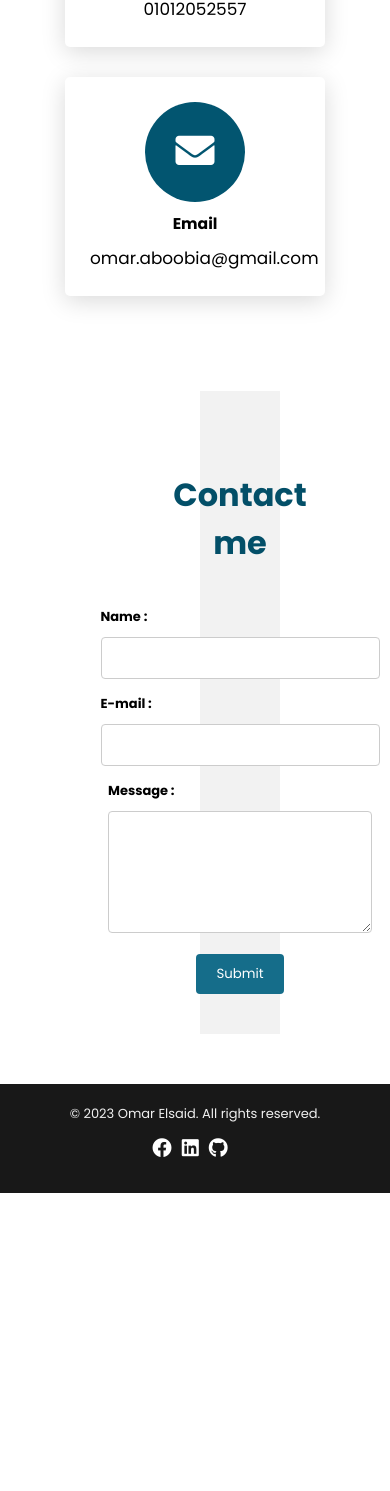
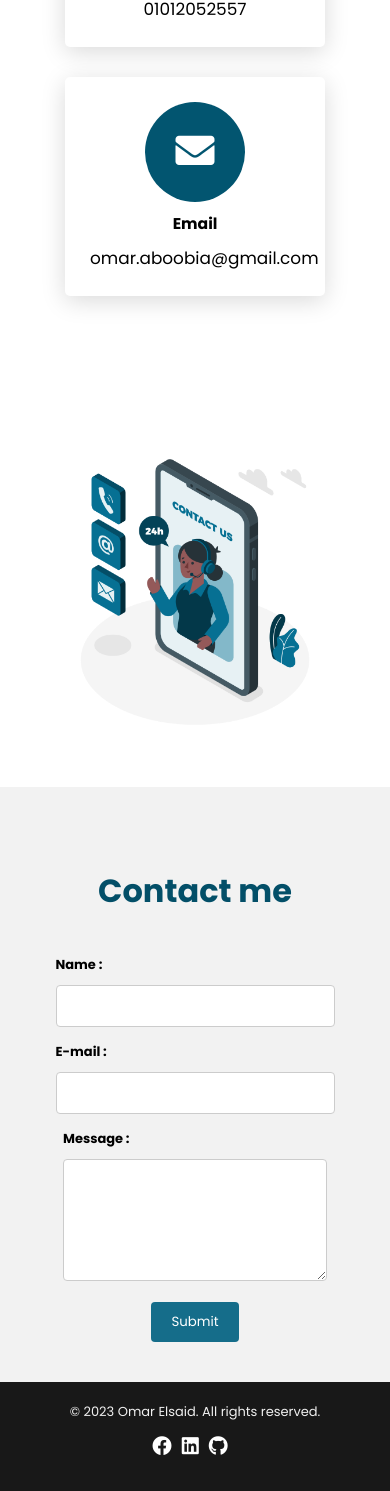
Before and after one commit to omarelsaid20/my-portifolio, a React (Create React App) app: page / in a window 390 px wide. Shown: the part 3896-5387 px from the top of the page. Before the commit the page ends 5089 px from the top, so only its background shows below. Built offline with nearby package versions, Linux system fonts and the light colour scheme.

Commit message:
updating

```diff
--- a/src/components/ContactForm/ContactForm.css
+++ b/src/components/ContactForm/ContactForm.css
@@ -7,6 +7,9 @@
 
 .contact-form .shape {
   width: 50%;
+}
+.contact-form .shape img {
+  padding: 50px;
 }
 
 .contact-form .form-sec {
@@ -32,7 +35,7 @@
 .contact-form form {
   display: flex;
   flex-direction: column;
-  align-items: center; /* Add this line to center the inputs */
+  align-items: center;
 }
 
 .contact-form button {
--- a/src/components/Main/Main.css
+++ b/src/components/Main/Main.css
@@ -2,7 +2,7 @@
   width: 100%;
   align-items: center;
   min-height: 100vh;
-  background: url("../../../public/images/header5.jpg") no-repeat;
+  background: url("../../../public/images/header6.jpg") no-repeat;
   background-attachment: fixed;
   background-size: cover;
   background-position: center;
--- a/src/responsive.css
+++ b/src/responsive.css
@@ -43,6 +43,19 @@
   .personal-info {
     padding: 0;
   }
+  .contact-form {
+    padding: 0;
+    display: block;
+  }
+
+  .contact-form .form-sec {
+    width: 100%;
+    padding: 40px 0 40px 0;
+  }
+  .contact-form .shape {
+    width: 100%;
+    margin: auto;
+  }
 }
 
 @media (max-width: 641px) {
```
Also changed, not shown: public/images/header5.jpg, public/images/header6.jpg (added).
